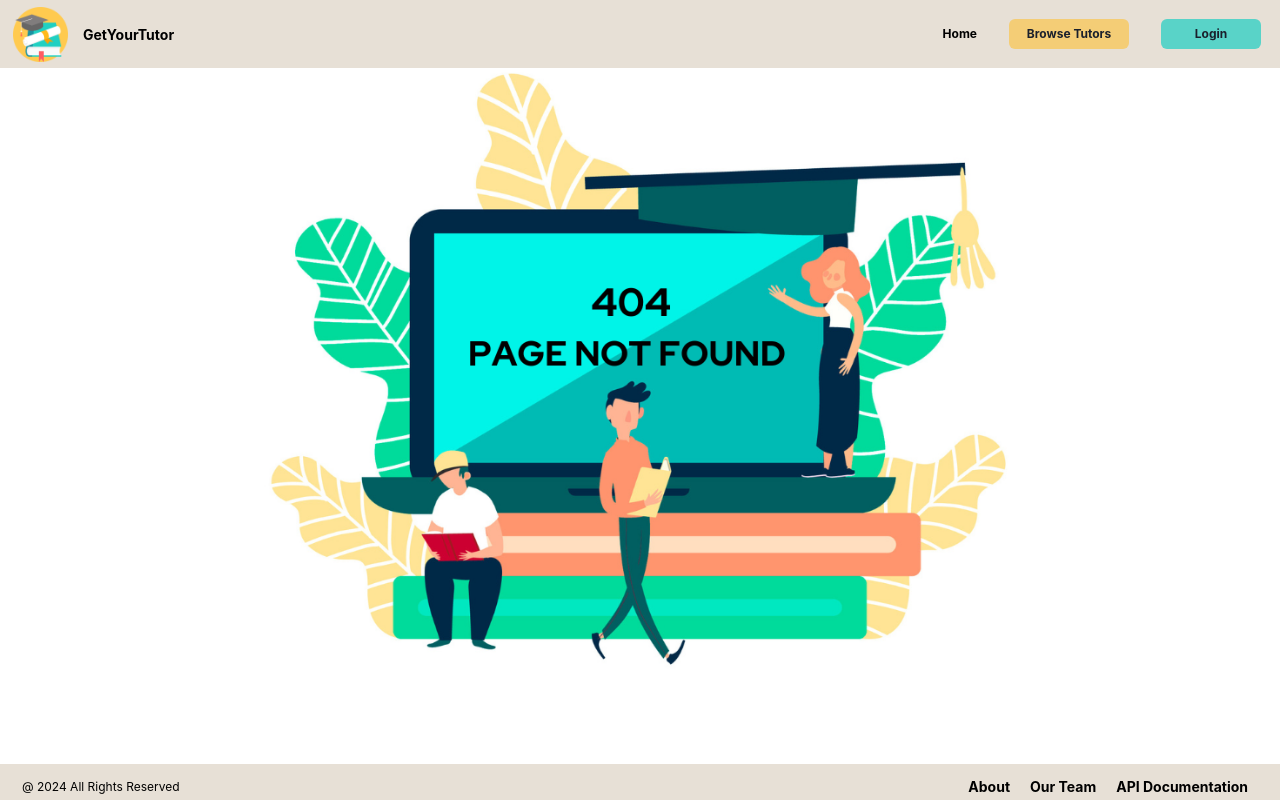
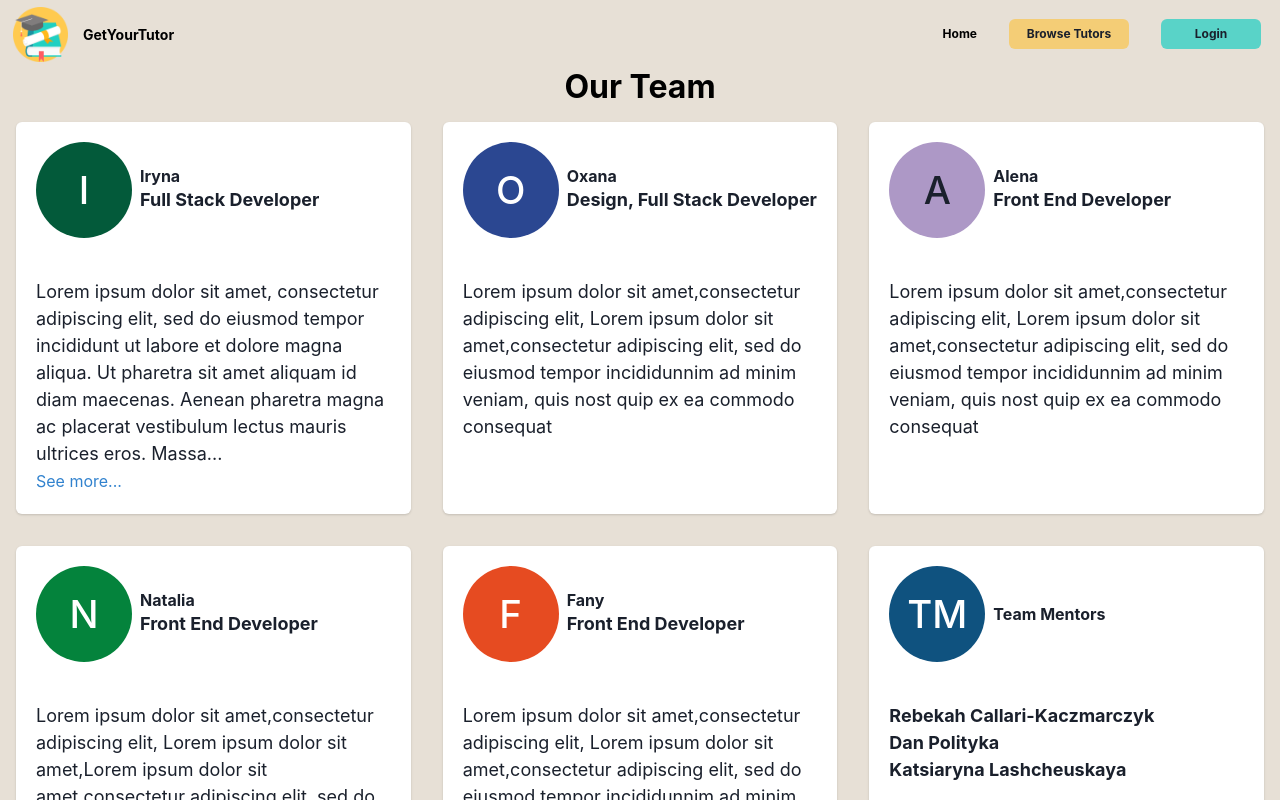
Before and after one commit to Code-the-Dream-School/ffprac-team2-front, a React (Vite) app: page /team in a window 1280 px wide. Before the commit this address led to /notFound. Shown: the top 800 px of the page. Built offline with nearby package versions, Linux system fonts and the light colour scheme.

Commit message:
Work in progress...Add MemberCard and OurTeamPage components.

```diff
--- a/src/App.tsx
+++ b/src/App.tsx
@@ -9,6 +9,7 @@ import TutorProfilePage from './pages/TutorProfilePage';
 import TutorSearchPage from './pages/TutorSearchPage';
 import AboutPage from './pages/AboutPage';
 import NotFoundPage from './pages/NotFoundPage';
+import OurTeamPage from './pages/OurTeam';
 
 const App = () => {
     return (
@@ -24,6 +25,7 @@ const App = () => {
                     <Route path="/about" element={<AboutPage />} />
                     <Route path="/notFound" element={<NotFoundPage />} />
                     <Route path="*" element={<Navigate replace to="/notFound" />} />
+                    <Route path="/team" element={<OurTeamPage />} />
                 </Route>
             </Routes>
         </>
--- /dev/null
+++ b/src/components/MemberCard.tsx
@@ -0,0 +1,48 @@
+import React, { useState } from 'react';
+import { Box, Button, Text, Flex, Avatar, Heading, Card, CardHeader, CardBody } from '@chakra-ui/react';
+import { Member } from '../models/interfaces';
+
+
+const MemberCard: React.FC<Member> = ({ name, role, image, description, }) => {
+    const MAX_LENGTH = 250;
+    const [isExpanded, setIsExpanded] = useState(false);
+    const itCanOverflowButton = description && description.length > MAX_LENGTH;
+
+    const getDescription = () => {
+        if (!description) {
+            return "";
+        } else if (name === "Team Mentors") {
+            return description.split(',').map((name, index) => (
+                <Text key={index} fontWeight="bold">{name.trim()}</Text>
+            ));
+        } else if (isExpanded || description.length <= MAX_LENGTH) {
+            return description;
+        } else {
+            return `${description.slice(0, MAX_LENGTH)}...`;
+        }
+    };
+    return (
+        <Card maxW='md' overflowY='scroll' fontSize={{ base: '16px', lg: '18px' }} margin="1rem" minH={'300px'}>
+            <CardHeader>
+                <Flex gap={2} alignItems='center'>
+                    <Avatar name={name} size={{ base: 'md', md: 'xl' }} src={image} />
+                    <Box>
+                        <Heading size='sm' fontWeight="bold" >{name}</Heading>
+                        <Text fontWeight="bold">{role}</Text>
+                    </Box>
+                </Flex>
+            </CardHeader>
+            <CardBody>
+                <Text>{getDescription()}</Text>
+                {itCanOverflowButton && (
+                    <Button onClick={() => setIsExpanded(!isExpanded)} variant="link" color="blue.500">
+                        {isExpanded ? 'See less' : 'See more...'}
+                    </Button>
+                )}
+            </CardBody>
+        </Card>
+
+    );
+};
+
+export default MemberCard;
--- /dev/null
+++ b/src/pages/OurTeam.tsx
@@ -0,0 +1,71 @@
+import React from 'react';
+import { Box, Heading, SimpleGrid } from '@chakra-ui/react';
+import MemberCard from '../components/MemberCard';
+import { Member } from '../models/interfaces';
+
+const OurTeamPage: React.FC = () => {
+    const team: Member[] = [
+        {
+            name: 'Iryna',
+            role: 'Full Stack Developer',
+            image: '',
+            description: 'Lorem ipsum dolor sit amet, consectetur adipiscing elit, sed do eiusmod tempor incididunt ut labore et dolore magna aliqua. Ut pharetra sit amet aliquam id diam maecenas. Aenean pharetra magna ac placerat vestibulum lectus mauris ultrices eros. Massa tincidunt nunc pulvinar sapien et. Scelerisque purus semper eget duis at tellus at. Est pellentesque elit ullamcorper dignissim cras tincidunt lobortis feugiat. Eu nisl nunc mi ipsum faucibus vitae aliquet nec ullamcorper. Bibendum ut tristique et egestas. Volutpat est velit egestas dui id. Cursus risus at ultrices mi tempus imperdiet. Vulputate mi sit amet mauris. Volutpat consequat mauris nunc congue. Pellentesque eu tincidunt tortor aliquam nulla facilisi cras. Arcu bibendum at varius vel pharetra vel turpis. Nec tincidunt praesent semper feugiat nibh sed pulvinar proin. Id neque aliquam vestibulum morbi. Purus in mollis nunc sed id semper.'
+        },
+
+        {
+            name: 'Oxana',
+            role: 'Design, Full Stack Developer',
+            image: '',
+            description: 'Lorem ipsum dolor sit amet,consectetur adipiscing elit, Lorem ipsum dolor sit amet,consectetur adipiscing elit, sed do eiusmod tempor incididunnim ad minim veniam, quis nost quip ex ea commodo consequat'
+        },
+        {
+            name: 'Alena',
+            role: 'Front End Developer',
+            image: '',
+            description: 'Lorem ipsum dolor sit amet,consectetur adipiscing elit, Lorem ipsum dolor sit amet,consectetur adipiscing elit, sed do eiusmod tempor incididunnim ad minim veniam, quis nost quip ex ea commodo consequat'
+        },
+        {
+            name: 'Natalia',
+            role: 'Front End Developer',
+            image: '',
+            description: 'Lorem ipsum dolor sit amet,consectetur adipiscing elit, Lorem ipsum dolor sit amet,Lorem ipsum dolor sit amet,consectetur adipiscing elit, sed do eiusmod tempor incididunnim ad minim veniam, quis nost quip ex ea commodo consequat'
+        },
+        {
+            name: 'Fany',
+            role: 'Front End Developer',
+            image: '',
+            description: 'Lorem ipsum dolor sit amet,consectetur adipiscing elit, Lorem ipsum dolor sit amet,consectetur adipiscing elit, sed do eiusmod tempor incididunnim ad minim veniam, sed do eiusmod tempor incididunnim ad minim veniam, quis nost quip ex ea commodo consequat'
+        },
+        {
+            name: 'Team Mentors',
+            role: '',
+            image: '',
+            description: 'Rebekah Callari-Kaczmarczyk, Dan Polityka, Katsiaryna Lashcheuskaya',
+        },
+    ];
+
+    return (
+        <Box
+            fontSize={{ base: '16px', lg: '18px' }}
+            marginBottom="2rem"
+
+        >
+            <Heading as="h1" fontSize={{ base: '24px', lg: '32px' }} textAlign={"center"}>
+                Our Team
+            </Heading>
+            <SimpleGrid columns={[1, 2 , 2, 3]}>
+                {team.map((member, index) => (
+                    <MemberCard
+                        key={index}
+                        name={member.name}
+                        role={member.role}
+                        image={member.image}
+                        description={member.description}
+                    />
+                ))}
+            </SimpleGrid>
+        </Box>
+    );
+};
+
+export default OurTeamPage;
```
Also changed, not shown: src/models/interfaces.ts (+7 -0 lines).
